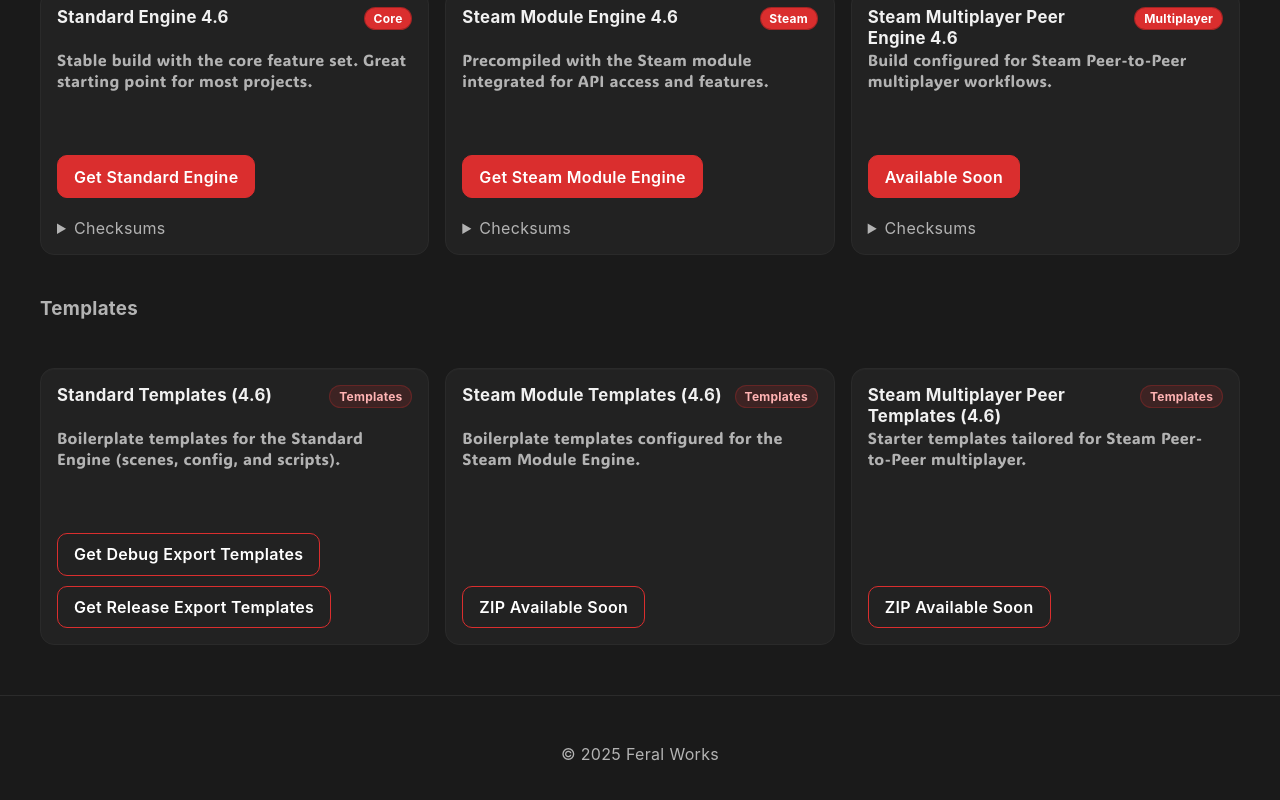
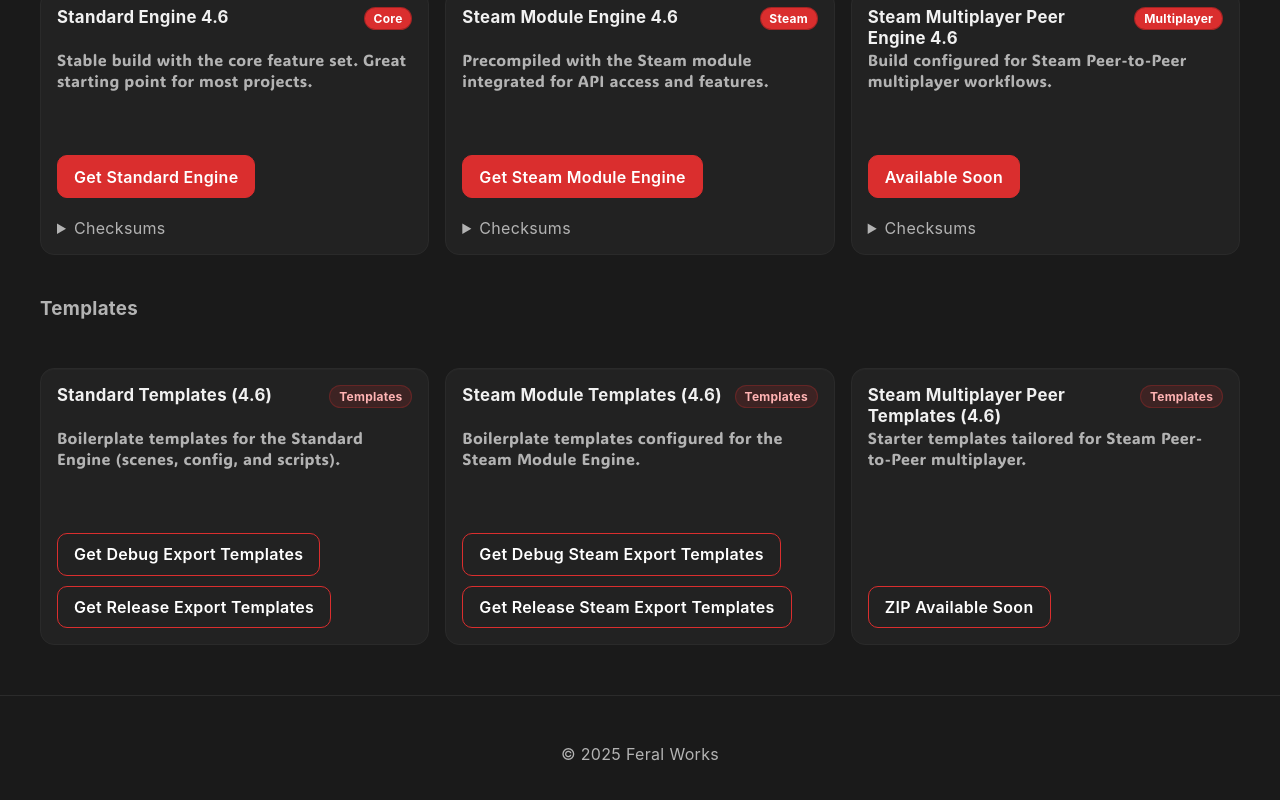
Before and after one commit to BP-Feral/feral-engine, a React (Vite) app: page / in a window 1280 px wide. Shown: the part 2851-3651 px from the top of the page. Built offline with nearby package versions, Linux system fonts and the light colour scheme.

Commit message:
Added export templates for steam

```diff
--- a/src/pages/FeralEngine.jsx
+++ b/src/pages/FeralEngine.jsx
@@ -198,8 +198,11 @@
                 </div>
                 <p className="fe-card-desc">Boilerplate templates configured for the Steam Module Engine.</p>
                 <div className="fe-card-actions">
-                  <a className="fe-button fe-button--outline" href="" download>
-                    ZIP Available Soon
+                  <a className="fe-button fe-button--outline" href="downloads/steam-template-debug.rar" download>
+                    Get Debug Steam Export Templates
+                  </a>
+                  <a className="fe-button fe-button--outline" href="downloads/steam-template-release.rar" download>
+                    Get Release Steam Export Templates
                   </a>
                 </div>
               </article>
```
Also changed, not shown: 2 other files (tests, documents, lock files or other folders).
